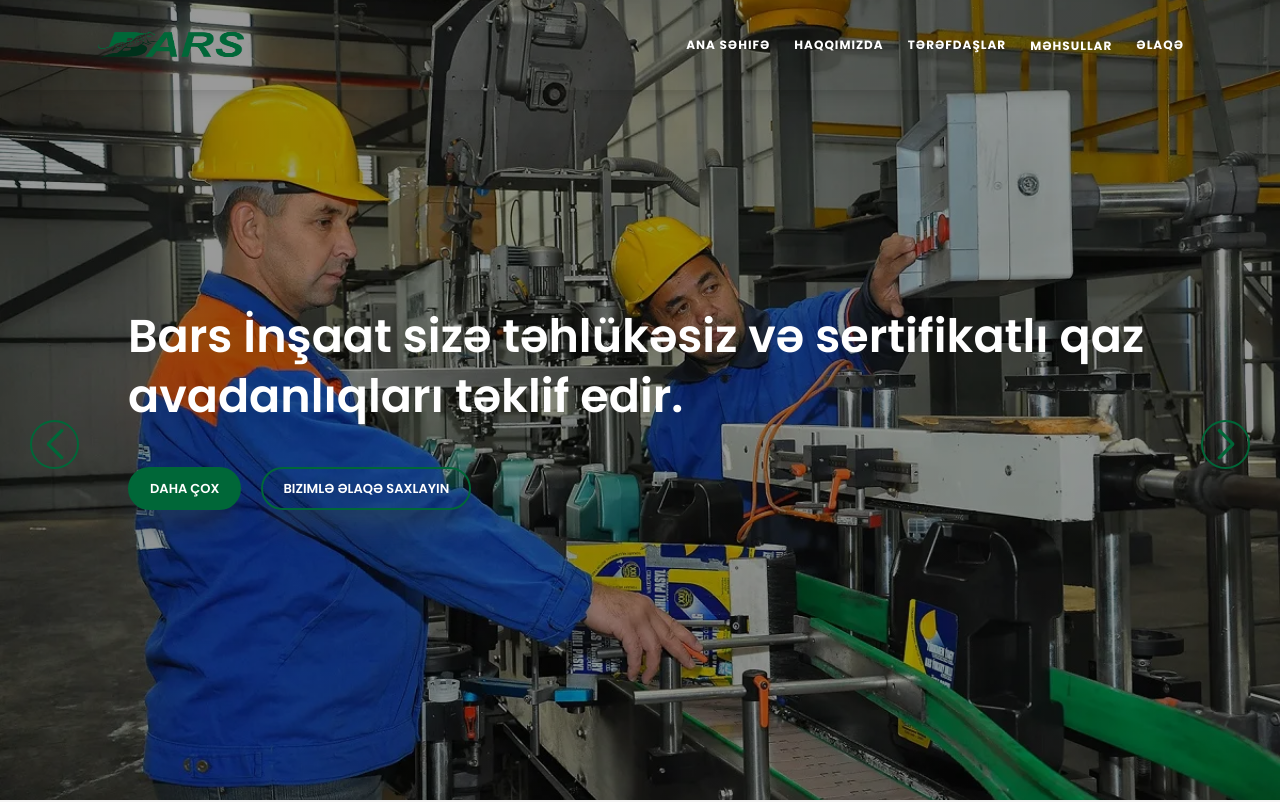
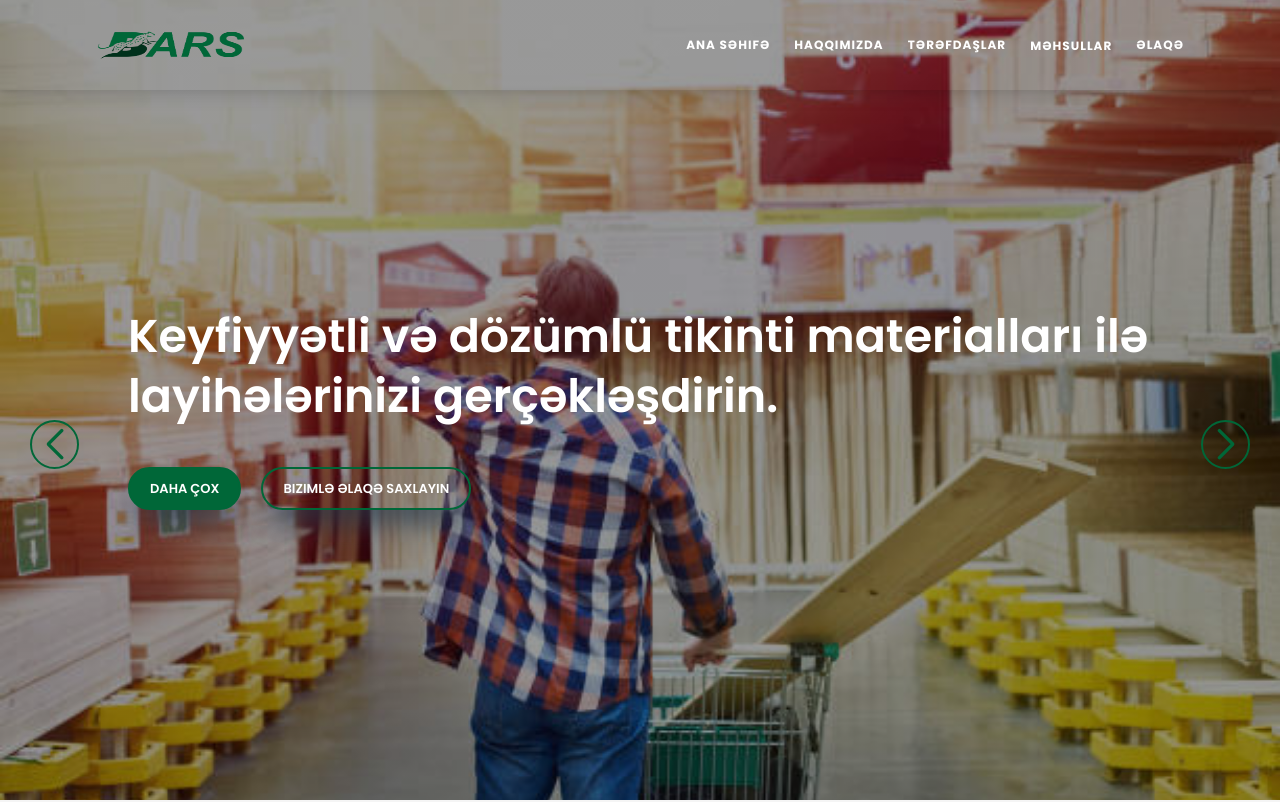
Before and after one commit to MAHIRHASANLI/bars.github.io, a Next.js app: page / in a window 1280 px wide. Shown: the top 802 px of the page. Built offline with nearby package versions, Linux system fonts and the light colour scheme.

Commit message:
project updated

```diff
--- a/components/user/home/main_section/slider_wrapper/index.tsx
+++ b/components/user/home/main_section/slider_wrapper/index.tsx
@@ -6,22 +6,23 @@ import "swiper/css/navigation";
 import styles from "./index.module.css";
 import Link from "next/link";
 import mainImage1 from "@/images/main1.jpg";
-import mainImage2 from "@/images/main2.webp";
+import mainImage2 from "@/images/main3.jpg";
 import mainImage3 from "@/images/main3.webp";
 import mainImage4 from "@/images/main5.jpg";
 
 const SliderOwlComponent = ({ title = "", description = "", img = "" }) => {
   const mainSlides = [
     {
+      title: "Qaz Avadanlıqları – Təhlükəsiz və Sərfəli Həllər",
+      description:
+        "Bars İnşaat sizə təhlükəsiz və sertifikatlı qaz avadanlıqları təklif edir.",
+
+      img: mainImage1.src,
+    },
+    {
       title: "Bars İnşaat – Etibarlı Tikinti Materialları",
       description:
         "Keyfiyyətli və dözümlü tikinti materialları ilə layihələrinizi gerçəkləşdirin.",
-      img: mainImage1.src,
-    },
-    {
-      title: "Qaz Avadanlıqları – Təhlükəsiz və Sərfəli Həllər",
-      description:
-        "Bars İnşaat sizə təhlükəsiz və sertifikatlı qaz avadanlıqları təklif edir.",
       img: mainImage2.src,
     },
     {
--- a/sections/user/about/index.tsx
+++ b/sections/user/about/index.tsx
@@ -34,7 +34,7 @@ const AboutSection = (props: Props) => {
                 satışını və servisini həyata keçirir.
                 <br />
                 <br />
-                BARS Azərbaycanda NUBER ONE, Elster, Siqnal, FMG, Baypa, Tork,
+                BARS Azərbaycanda NUMBER ONE, Elster, Siqnal, FMG, Baypa, Tork,
                 Madas və Aterma şirkətlərinin rəsmi nümayəndəsidir. Şirkətimiz
                 bu brendlərin məhsullarının idxalını və satışını təşkil edir.
               </p>
--- a/sections/user/partners/index.tsx
+++ b/sections/user/partners/index.tsx
@@ -31,10 +31,11 @@ const Partners = () => {
   return (
     <section className={styles.section}>
       <TitleSection
-        firtTitle="Bizim"
+        firtTitle="Bizim "
         lastTitle="Tərəfdaşlarımız"
-        description="Bizim Tərəfdaşlarımız Birlikdə güvənə əsaslanan əməkdaşlıq qurduğumuz etibarlı tərəfdaşlarımızla xidmət keyfiyyətini daim yüksəldirik."
+        description="Bizim Tərəfdaşlarımızla birlikdə güvənə əsaslanan əməkdaşlıq qurduğumuz etibarlı tərəfdaşlarımızla xidmət keyfiyyətini daim yüksəldirik."
       />
+
       <div className={styles.partners}>
         {partners &&
           partners.map((partner: { image: any; name: string }, i: number) => (
```
Also changed, not shown: images/main3.jpg.
